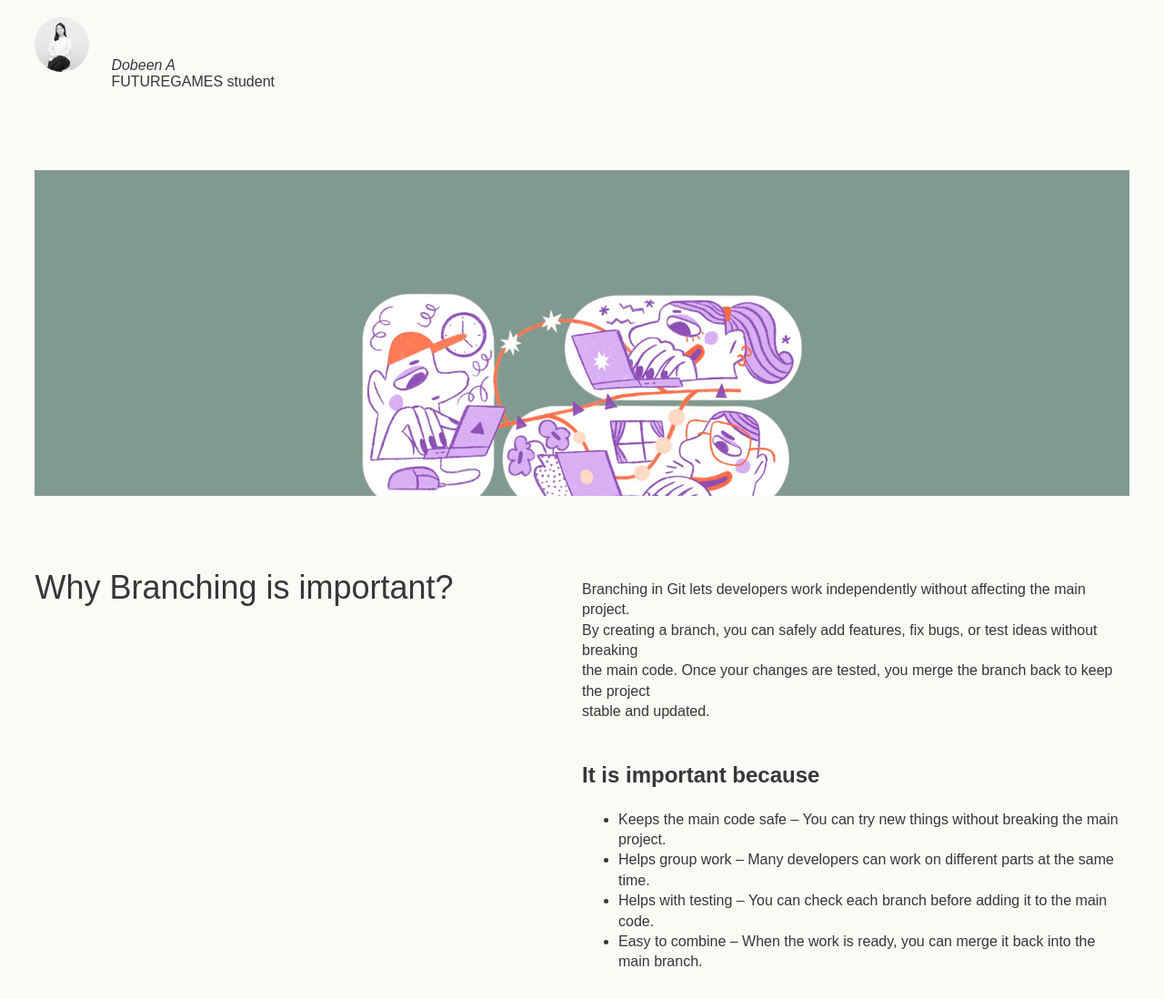
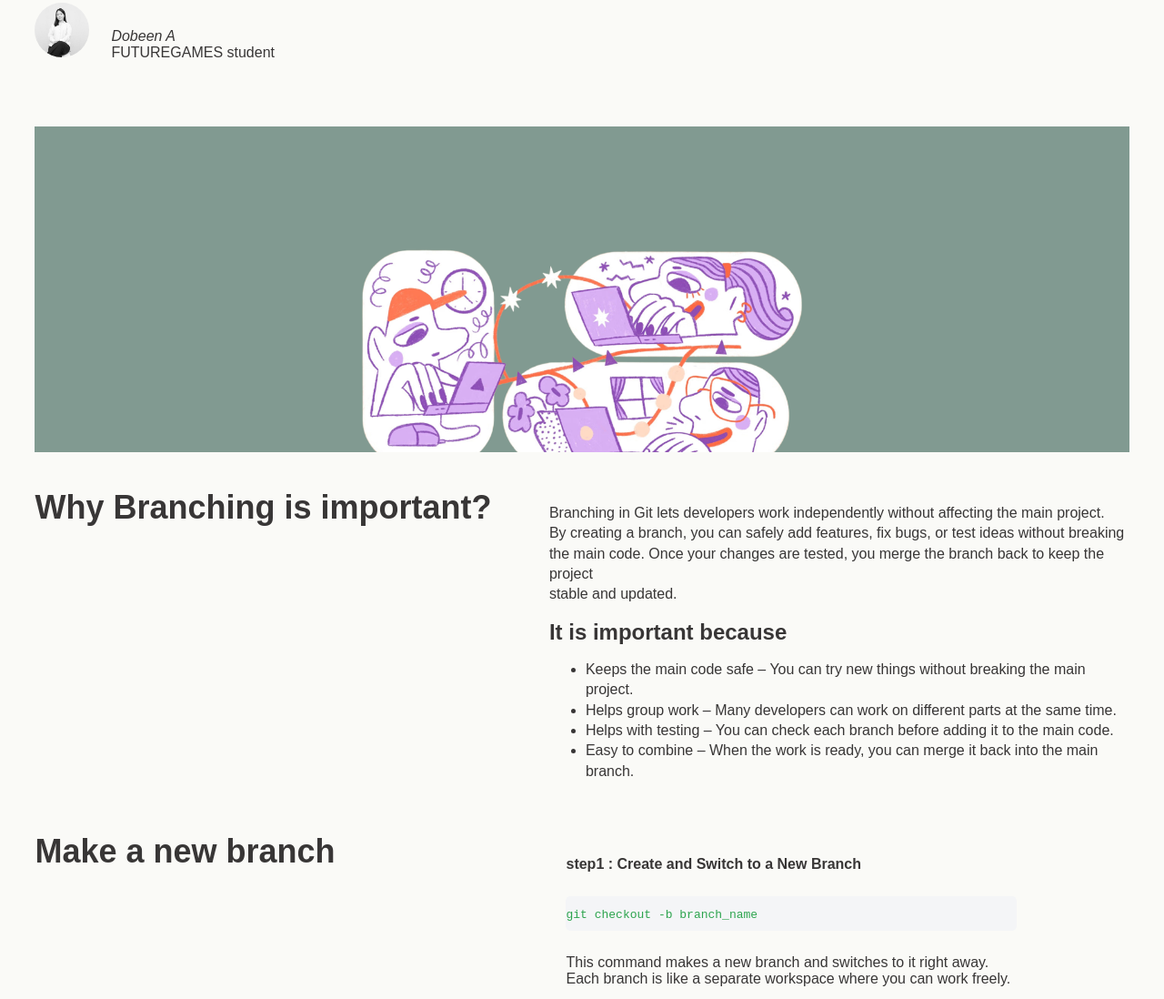
Before and after one commit to mamahimiko/git-practice-team2, a plain HTML site: page branching.html in a window 1280 px wide. Shown: the part 299-1397 px from the top of the page at 91% size. Drawn offline with Linux system fonts and the light colour scheme.

Commit message:
Fixed: index main background color, updated the text on the contact page and edited small issuse in the branch page

```diff
--- a/branching.html
+++ b/branching.html
@@ -42,9 +42,9 @@
         </div>
       </div>
       <p class="hero-image-container"><img src="./images/branching_background_img.png" alt="coding image"  width="100%" height="auto"></p>
-      <section class="project-main-content">
+      <section class="project-main-content-top">
         <div class="project-main-content-left">
-          <h2>Why Branching is important?</h2>
+          <h2><strong>Why Branching is important?</strong></h2>
         </div>
         <div class="project-main-content-right">
           <p class="tutorial-text">Branching in Git lets developers work independently without affecting the main project. <br>
@@ -60,7 +60,7 @@
           </ul>
         </div>
       </section>
-      <section class="project-main-content">
+      <section class="project-main-content-bottom">
         <div class="project-main-content-left-second">
           <h2>Make a new branch</h2>
         </div>
--- a/styles/branching.css
+++ b/styles/branching.css
@@ -1,6 +1,5 @@
 body {
   color: #383636;
-  font-size: 1rem;
 }
 
 .project-main-container {
@@ -12,7 +11,7 @@ body {
   margin: 0 auto;
 }
 
-.project-main-container h1,h2 {
+.project-main-container h1 {
   font-size: 3.5rem;
   font-weight: 300;
   margin: 24px 0;
@@ -23,8 +22,45 @@ body {
   font-weight: 700;
 }
 
-.project-main-container h2 {
+.author-info {
+  display: flex;
+  flex-direction: column;
+  justify-content: flex-end;
+}
+
+.author-name {
+  font-style:oblique;
+  margin: 0;
+}
+
+.author-subtitle {
+  margin: 0;
+}
+
+.hero-image-container {
+  align-items: center;
+  display: flex;
+  height: 400px;
+  justify-content: center;
+  overflow: hidden;
+  position: relative;
+  margin: 0;
+}
+
+.hero-image-container img {
+  top: 298px;
+  position: relative;
+}
+
+.project-main-content-left-second h2 {
   font-size: 2.25rem;
+  margin: 0;
+}
+
+.project-main-content-top h2 {
+  font-size: 2.25rem;
+  font-weight: 500;
+  margin: 0;
 }
 
 code {
@@ -47,40 +83,22 @@ code {
   padding-bottom: 30px;
 }
 
-.hero-image-container {
-  align-items: center;
-  display: flex;
-  height: 400px;
-  justify-content: center;
-  overflow: hidden;
-  position: relative;
-}
-
-.hero-image-container img {
-  top: 298px;
-  position: relative;
+.about-author-container p.img {
+  margin: 0;
 }
 
 .about-author-container img {
   border-radius: 50%;
 }
 
-.author-info {
+.project-main-content-top {
   display: flex;
-  flex-direction: column;
-  justify-content: flex-end;
+  justify-content: space-between;
+  padding-top: 40px;
+  align-items: flex-start;
 }
 
-.author-name {
-  font-style:oblique;
-  margin: 0;
-}
-
-.author-subtitle {
-  margin: 0;
-}
-
-.project-main-content {
+.project-main-content-bottom {
   display: flex;
   justify-content: space-between;
   padding-top: 40px;
@@ -99,7 +117,7 @@ code {
 }
 
 .project-main-content-right {
-  width: 50%;
+  width: 53%;
 }
 
 .project-main-content-right .tutorial-text {
@@ -132,20 +150,20 @@ code {
   }
 
   br {
-    display: none;
+  display: none;
   }
 
   .hero-image-container {
-    height: 180px;
-    margin: 20px 0 20px;
+  height: 180px;
+  margin: 20px 0 20px;
   }
 
   .hero-image-container img {
-    top: 146px;
+  top: 146px;
   }
 
   .about-author-container {
-    display: inline-block;
+  display: inline-block;
   }
 
   .author-name, .author-subtitle {
--- a/styles/global.css
+++ b/styles/global.css
@@ -106,7 +106,7 @@ main {
 }
 
 .main_index{
-  background-color: #d7c593;
+  background-color: #fffffe;
 }
 
 .content-area {
```
Also changed, not shown: contact.html (+3 -3 lines), index.html (+1 -1 lines), images/Dobeen_image.jpg (deleted), images/branch_background_img.jpg (deleted), images/code_background_img.jpg (deleted), images/content.jpg (deleted), images/group img.png (added), images/group_img.jpg (deleted).
